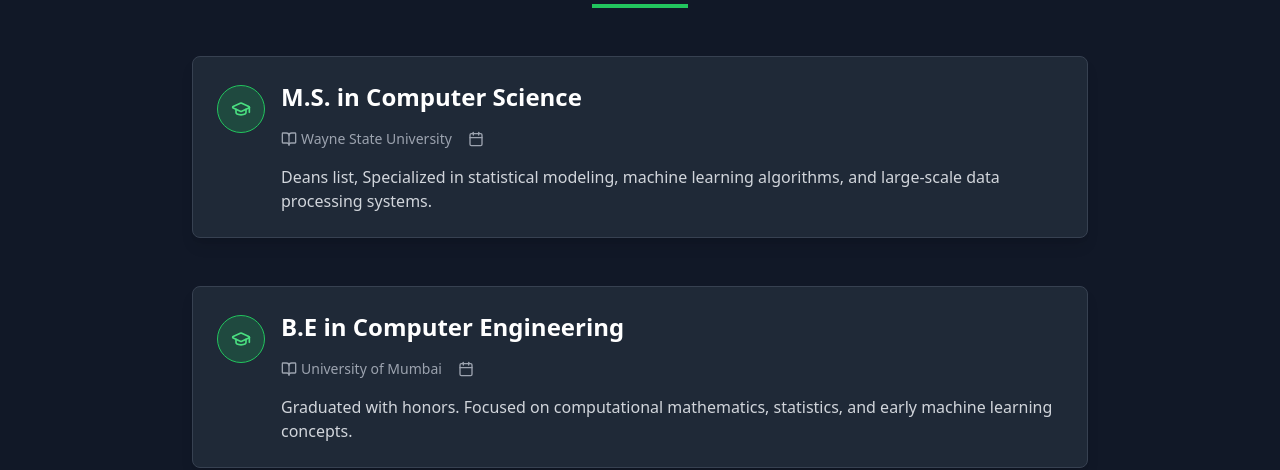
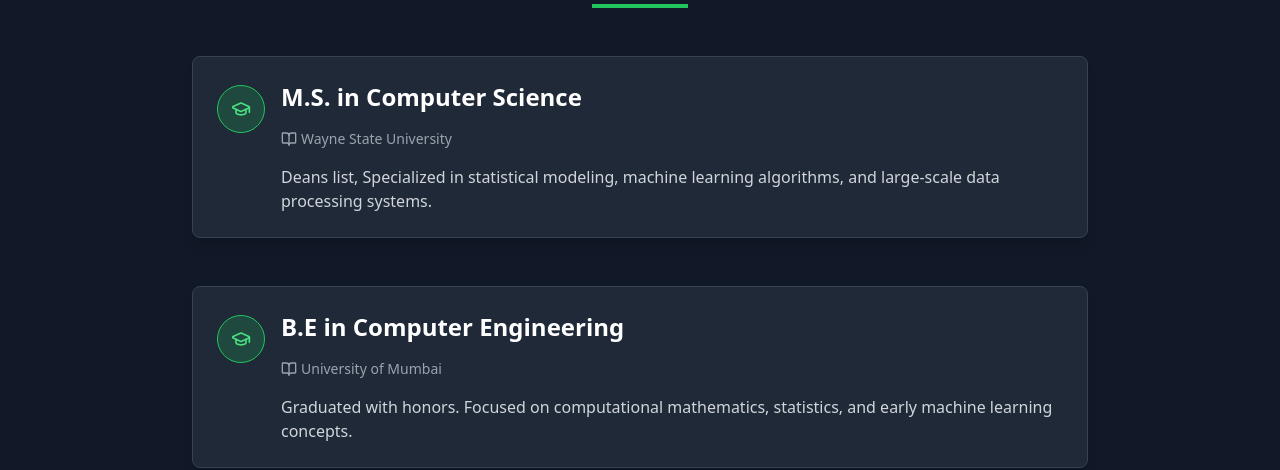
Before and after one commit to naitik2314/Portfolio-website, a React (Vite) app: page / in a window 1280 px wide. Shown: the part 3783-4253 px from the top of the page. Built offline with nearby package versions, Linux system fonts and the light colour scheme.

Commit message:
Removed unnecessary claendar icon

```diff
--- a/src/components/Education.tsx
+++ b/src/components/Education.tsx
@@ -64,10 +64,6 @@
                           <BookOpenIcon size={16} />
                           <span>{edu.institution}</span>
                         </div>
-                        <div className="flex items-center gap-1">
-                          <CalendarIcon size={16} />
-                          <span>{edu.duration}</span>
-                        </div>
                       </div>
                       <p className="text-gray-300">{edu.description}</p>
                     </div>
```
